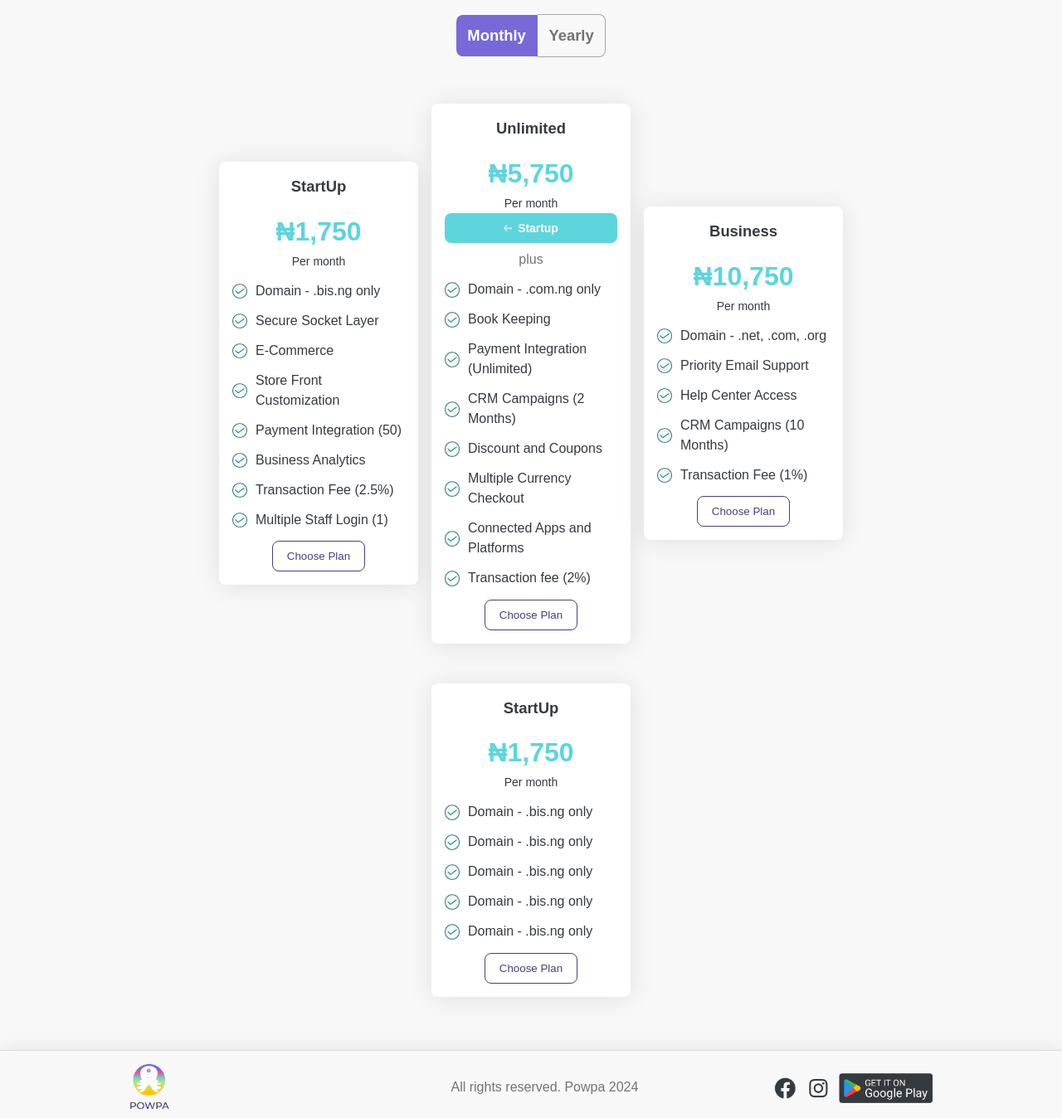
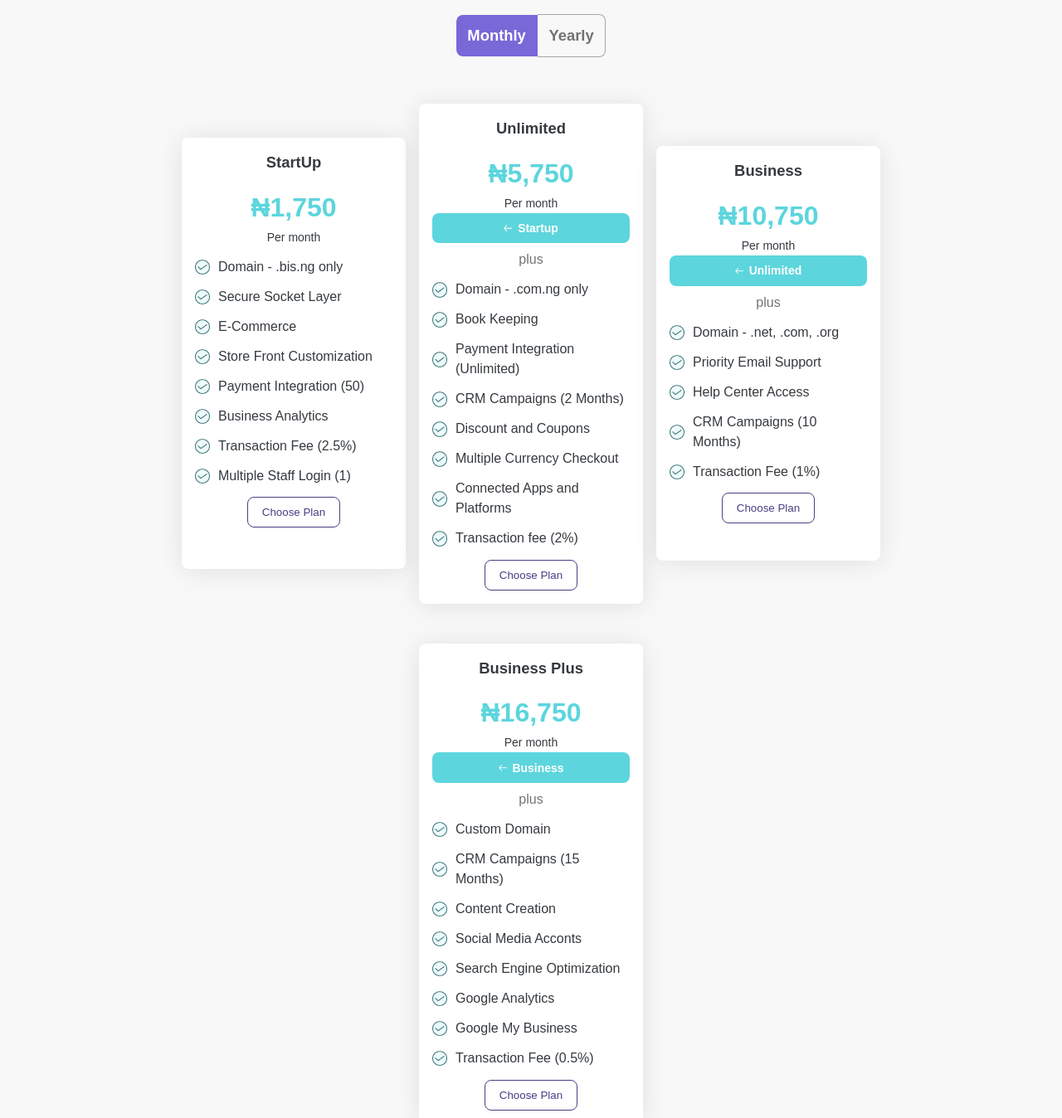
Before and after one commit to ameh-samson/powpa, a website: page index.html in a window 1280 px wide. Shown: the part 4043-5391 px from the top of the page at 83% size. Drawn offline with Linux system fonts and the light colour scheme.

Commit message:
style plan details

```diff
--- a/index.html
+++ b/index.html
@@ -653,6 +653,17 @@
                 <span class="duration">Per month</span>
               </div>
 
+              <div class="addition-benefits-container">
+                <button>
+                  <img
+                    src="/src/assets/img/arror-3.png"
+                    alt=""
+                    class="arror"
+                  />Unlimited
+                </button>
+                <p>plus</p>
+              </div>
+
               <div class="plan-benefits">
                 <ul>
                   <li>
@@ -710,9 +721,20 @@
             <!-- plans 4 -->
             <div class="plan-details">
               <div class="plan-details-intro">
-                <h3 class="plan-title">StartUp</h3>
-                <p class="price">₦1,750</p>
+                <h3 class="plan-title">Business Plus</h3>
+                <p class="price">₦16,750</p>
                 <span class="duration">Per month</span>
+              </div>
+
+              <div class="addition-benefits-container">
+                <button>
+                  <img
+                    src="/src/assets/img/arror-3.png"
+                    alt=""
+                    class="arror"
+                  />Business
+                </button>
+                <p>plus</p>
               </div>
 
               <div class="plan-benefits">
@@ -723,7 +745,7 @@
                       alt=""
                       class="check-icon"
                     />
-                    <span>Domain - .bis.ng only</span>
+                    <span>Custom Domain</span>
                   </li>
 
                   <li>
@@ -732,7 +754,7 @@
                       alt=""
                       class="check-icon"
                     />
-                    <span>Domain - .bis.ng only</span>
+                    <span>CRM Campaigns (15 Months)</span>
                   </li>
 
                   <li>
@@ -741,7 +763,7 @@
                       alt=""
                       class="check-icon"
                     />
-                    <span>Domain - .bis.ng only</span>
+                    <span>Content Creation</span>
                   </li>
 
                   <li>
@@ -750,7 +772,7 @@
                       alt=""
                       class="check-icon"
                     />
-                    <span>Domain - .bis.ng only</span>
+                    <span>Social Media Acconts</span>
                   </li>
 
                   <li>
@@ -759,7 +781,34 @@
                       alt=""
                       class="check-icon"
                     />
-                    <span>Domain - .bis.ng only</span>
+                    <span>Search Engine Optimization</span>
+                  </li>
+
+                  <li>
+                    <img
+                      src="./src/assets/img/checkbox-2.png"
+                      alt=""
+                      class="check-icon"
+                    />
+                    <span>Google Analytics</span>
+                  </li>
+
+                  <li>
+                    <img
+                      src="./src/assets/img/checkbox-2.png"
+                      alt=""
+                      class="check-icon"
+                    />
+                    <span>Google My Business</span>
+                  </li>
+
+                  <li>
+                    <img
+                      src="./src/assets/img/checkbox-2.png"
+                      alt=""
+                      class="check-icon"
+                    />
+                    <span>Transaction Fee (0.5%)</span>
                   </li>
                 </ul>
 
--- a/src/scss/components/_plans.scss
+++ b/src/scss/components/_plans.scss
@@ -67,13 +67,14 @@
       .plan-details {
         margin-top: 2em;
         background: $color-white;
-        max-width: 240px;
+        min-width: 270px;
+        max-width: 260px;
         padding: 1em;
         border-radius: 8px;
         box-shadow: 0px 2px 30px 0px #0000001a;
 
         // for scrolling horizontally
-        flex: 0 0 100%;
+        flex: 0 0 50%;
         scroll-snap-align: start;
 
         .plan-details-intro {
@@ -156,6 +157,14 @@
           }
         }
       }
+
+      //set height for each details
+      .plan-details:nth-of-type(1) {
+        height: 520px;
+      }
+      .plan-details:nth-of-type(3) {
+        height: 500px;
+      }
     }
   }
 }
```
Also changed, not shown: ReadMe.md, src/css/style.css, 1 other file.
